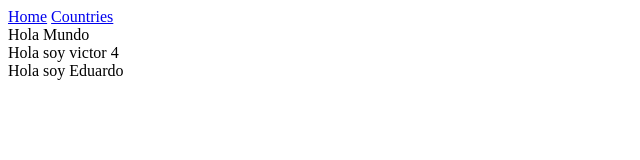
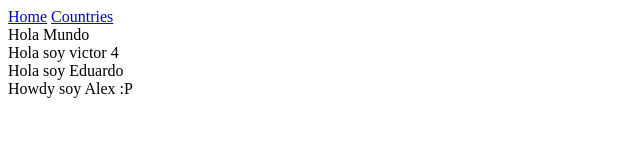
Before and after one commit to vitoko1/final-project-webdev1-boilerplate, a website with bundled scripts: page frontend/index.html in a window 1280 px wide. Shown: the whole page, without its empty margins (0-640 px from the left). Built offline with nearby package versions, Linux system fonts and the light colour scheme; no server answers.

Commit message:
Alex is in the House

```diff
--- a/frontend/index.html
+++ b/frontend/index.html
@@ -25,5 +25,8 @@
     <div>
         Hola soy Eduardo
     </div>
+    <div>
+        Howdy soy Alex :P
+    </div>
 </body>
 </html>
```
